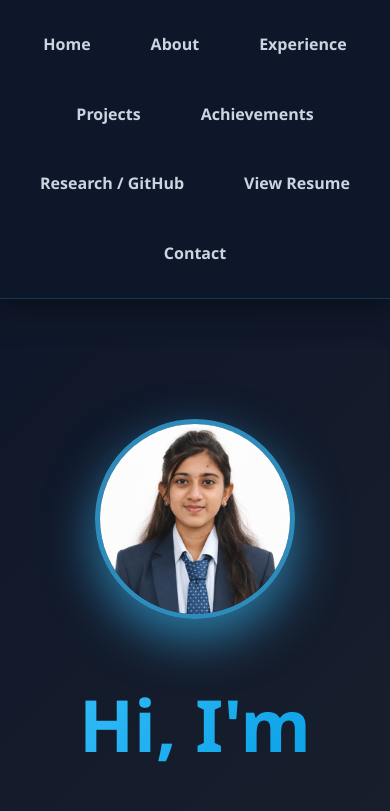
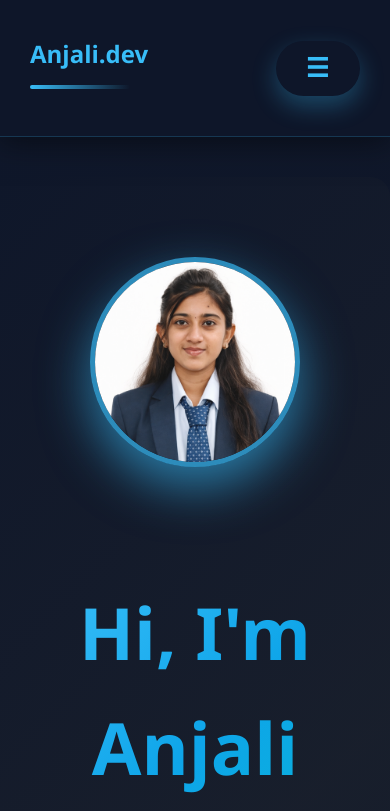
Before and after one commit to Anjalipekhale/my-portfolio, a React (Create React App) app: page / in a window 390 px wide. Shown: the top 811 px of the page. Built offline with nearby package versions, Linux system fonts and the light colour scheme.

Commit message:
fixed device changes

```diff
--- a/src/App.css
+++ b/src/App.css
@@ -1,5 +1,4 @@
-/* ==================== GLOBAL STYLES ==================== */
-* {
+==================== GLOBAL STYLES ==================== * {
   margin: 0;
   padding: 0;
   box-sizing: border-box;
@@ -336,10 +335,87 @@ img {
 
 /* ==================== RESPONSIVE DESIGN ==================== */
 @media (max-width: 768px) {
-  /* Navbar */
+  /* PREMIUM NAVBAR */
   .navbar {
+    position: sticky;
+    top: 0;
+    z-index: 1000;
+
     display: flex;
-    flex-wrap: wrap;
+    justify-content: space-between;
+    align-items: center;
+
+    padding: 15px 30px;
+
+    background: rgba(15, 23, 42, 0.7);
+    backdrop-filter: blur(12px);
+    border-bottom: 1px solid rgba(56, 189, 248, 0.2);
+  }
+
+  /* LOGO */
+  .logo {
+    font-size: 1.5rem;
+    font-weight: bold;
+    color: #38bdf8;
+  }
+
+  /* NAV LINKS */
+  .nav-links {
+    display: flex;
+    gap: 20px;
+  }
+
+  /* HOVER EFFECT */
+  .nav-links a {
+    padding: 8px 12px;
+    border-radius: 8px;
+    transition: 0.3s;
+  }
+
+  .nav-links a:hover {
+    background: rgba(56, 189, 248, 0.2);
+    transform: translateY(-2px);
+  }
+
+  /* TOGGLE BUTTON */
+  .menu-btn {
+    display: none;
+    font-size: 26px;
+    background: none;
+    border: none;
+    color: #38bdf8;
+    cursor: pointer;
+  }
+
+  /* MOBILE NAVBAR */
+  @media (max-width: 768px) {
+    .menu-btn {
+      display: block;
+    }
+
+    .nav-links {
+      position: absolute;
+      top: 70px;
+      left: 0;
+
+      width: 100%;
+      flex-direction: column;
+
+      background: rgba(15, 23, 42, 0.95);
+      backdrop-filter: blur(10px);
+
+      transform: translateY(-200%);
+      transition: all 0.4s ease;
+    }
+
+    .nav-links.active {
+      transform: translateY(0);
+    }
+
+    .nav-links a {
+      padding: 15px;
+      border-bottom: 1px solid rgba(56, 189, 248, 0.2);
+    }
   }
 
   /* Hero Section */
@@ -366,7 +442,21 @@ img {
     gap: 20px;
   }
 
-  /* Mobile view */
+  /* Desktop */
+  .projects {
+    display: grid;
+    grid-template-columns: repeat(3, 1fr);
+    gap: 20px;
+  }
+
+  /* Tablet */
+  @media (max-width: 1024px) {
+    .projects {
+      grid-template-columns: repeat(2, 1fr);
+    }
+  }
+
+  /* Mobile */
   @media (max-width: 768px) {
     .projects {
       grid-template-columns: 1fr;
--- a/src/components/Navbar.js
+++ b/src/components/Navbar.js
@@ -1,15 +1,60 @@
+// import { useState } from "react";
+
+// function Navbar() {
+//   const [menuOpen, setMenuOpen] = useState(false);
+
+// function Navbar() {
+//   return (
+//     <nav style={{display:"flex", gap:"20px", padding:"20px", alignItems:"center", flexWrap:"wrap", justifyContent:"center"}}>
+//       <a href="#home">Home</a>
+//       <a href="#about">About</a>
+//       <a href="#experience">Experience</a>
+//       <a href="#projects">Projects</a>
+//       <a href="#achievements">Achievements</a>
+//       <a href="#github-stats">Research / GitHub</a>
+//       <a href="/Anjali_Pekhale_Resume.pdf" target="_blank" rel="noopener noreferrer">View Resume</a>
+//       <a href="#contact">Contact</a>
+//     </nav>
+//   );
+// }
+// export default Navbar;
+
+
+import { useState } from "react";
+
 function Navbar() {
+  const [menuOpen, setMenuOpen] = useState(false);
+
   return (
-    <nav style={{display:"flex", gap:"20px", padding:"20px", alignItems:"center", flexWrap:"wrap", justifyContent:"center"}}>
-      <a href="#home">Home</a>
-      <a href="#about">About</a>
-      <a href="#experience">Experience</a>
-      <a href="#projects">Projects</a>
-      <a href="#achievements">Achievements</a>
-      <a href="#github-stats">Research / GitHub</a>
-      <a href="/Anjali_Pekhale_Resume.pdf" target="_blank" rel="noopener noreferrer">View Resume</a>
-      <a href="#contact">Contact</a>
+    <nav className="navbar">
+
+      {/* Logo */}
+      <h2 className="logo">Anjali.dev</h2>
+
+      {/* Toggle Button */}
+      <button
+        className="menu-btn"
+        onClick={() => setMenuOpen(!menuOpen)}
+      >
+        {menuOpen ? "✖" : "☰"}
+      </button>
+
+      {/* Links */}
+      <div className={`nav-links ${menuOpen ? "active" : ""}`}>
+        <a href="#home" onClick={() => setMenuOpen(false)}>🏠 Home</a>
+        <a href="#about" onClick={() => setMenuOpen(false)}>👩‍💻 About</a>
+        <a href="#experience" onClick={() => setMenuOpen(false)}>💼 Experience</a>
+        <a href="#projects" onClick={() => setMenuOpen(false)}>🚀 Projects</a>
+        <a href="#achievements" onClick={() => setMenuOpen(false)}>🏆 Achievements</a>
+        <a href="#github-stats" onClick={() => setMenuOpen(false)}>📊 GitHub</a>
+        <a href="/Anjali_Pekhale_Resume.pdf" target="_blank" rel="noopener noreferrer">
+          📄 Resume
+        </a>
+        <a href="#contact" onClick={() => setMenuOpen(false)}>📩 Contact</a>
+      </div>
+
     </nav>
   );
 }
+
 export default Navbar;
```
